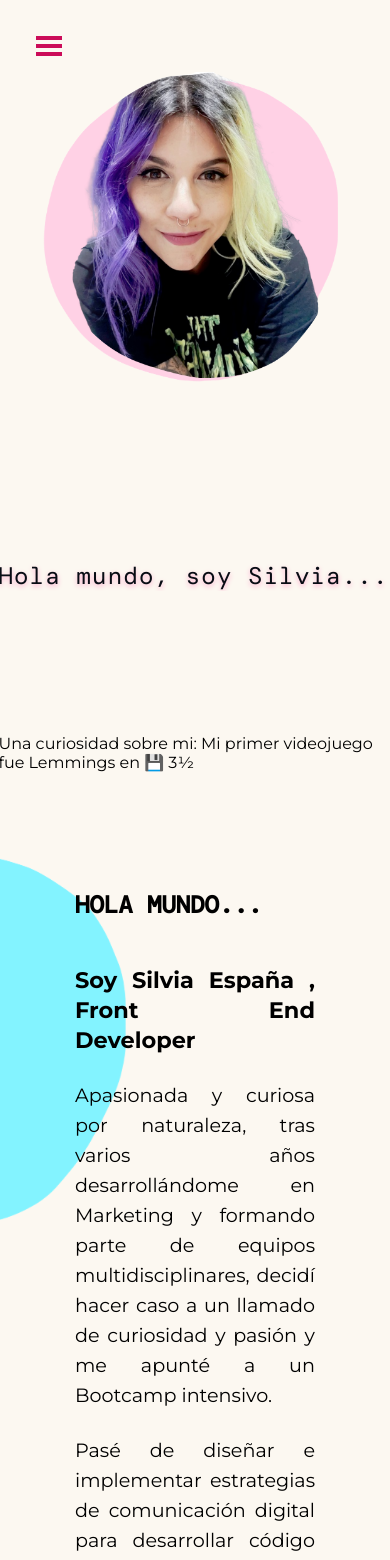
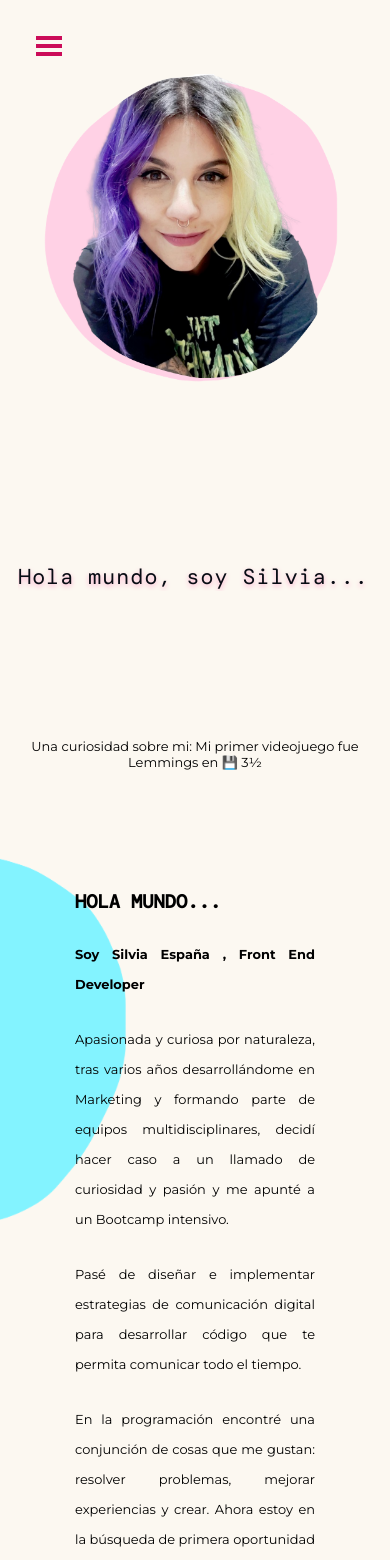
Before and after one commit to silviaespanagil/portfolio, a React (Create React App) app: page / in a window 390 px wide. Shown: the top 1560 px of the page. Built offline with nearby package versions, Linux system fonts and the light colour scheme; a web font is replaced by a local one.

Commit message:
Change fontsize in mobile and breakpoints

```diff
--- a/src/stylesheets/core/_mixins.scss
+++ b/src/stylesheets/core/_mixins.scss
@@ -21,3 +21,9 @@
   padding: 30px;
   text-transform: uppercase;
 }
+
+@mixin allFonts() {
+  @include tablet() {
+    font-size: 1rem;
+  }
+}
--- a/src/stylesheets/core/_reset.scss
+++ b/src/stylesheets/core/_reset.scss
@@ -10,6 +10,7 @@ html {
   outline: none;
   box-sizing: border-box;
   font-family: $fontMontserrat;
+  font-size: 0.9rem;
 }
 body {
   height: 100vh;
--- a/src/stylesheets/layout/_aboutMe.scss
+++ b/src/stylesheets/layout/_aboutMe.scss
@@ -8,21 +8,24 @@
   &__title {
     background: transparent;
     font-family: $fontMono;
-    padding: 45px 0;
+    padding: 45px 0 25px;
     text-transform: uppercase;
+    font-size: 1.3rem;
   }
   &__content {
-    background: transparent;
     text-align: justify;
-    font-size: 1.2rem;
     line-height: 30px;
     &-title {
       background: transparent;
       padding-bottom: 25px;
+      @include tablet() {
+        font-size: 1.2rem;
+      }
     }
     &-paragraph {
       background: transparent;
       padding-bottom: 25px;
+      @include allFonts();
     }
   }
 }
--- a/src/stylesheets/layout/_presentation.scss
+++ b/src/stylesheets/layout/_presentation.scss
@@ -7,6 +7,9 @@
 
   &__portrait {
     width: 80%;
+  }
+  &__facts {
+    text-align: center;
   }
 }
 
--- a/src/stylesheets/layout/_projects.scss
+++ b/src/stylesheets/layout/_projects.scss
@@ -57,10 +57,12 @@
     &--title {
       text-align: center;
       padding-bottom: 25px;
+      font-size: 1.2rem;
     }
     &--description {
       padding-bottom: 25px;
       text-align: justify;
+      @include allFonts();
     }
     &--links {
       display: flex;
```
